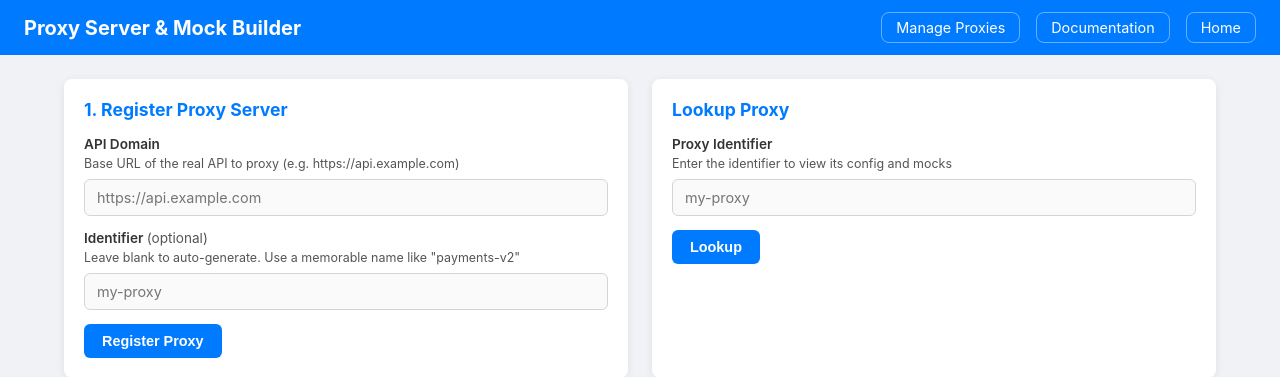
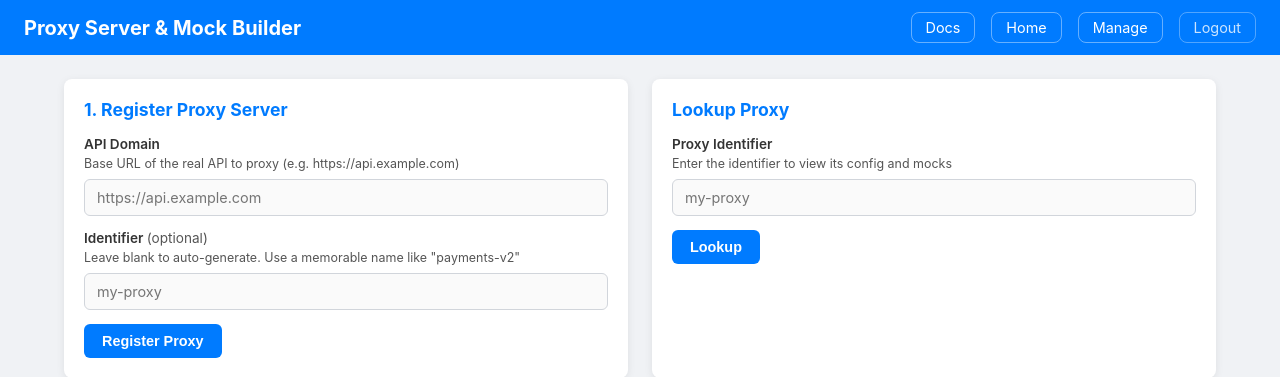
Before and after one commit to iamjpsonkar/JaySoft-PEDtool, a Flask app: page /proxy/ in a window 1280 px wide. Shown: the top 377 px of the page. Run offline with Flask 3, Linux system fonts and the light colour scheme; the visitor is signed in with stand-in values (Sample User, id 1).

Commit message:
Conditional nav: Login when unauthenticated, Manage+Logout when logged in
Same topbar pattern across all pages:
- Not logged in: shows "Login" link (right-aligned)
- Logged in: shows "Manage" + "Logout" links
- Manage page always shows "Logout" (requires auth)

Co-Authored-By: Claude Opus 4.6 (1M context) <noreply@anthropic.com>

```diff
--- a/templates/proxy_manage.html
+++ b/templates/proxy_manage.html
@@ -254,7 +254,7 @@
         <a href="/proxy/">Mock Builder</a>
         <a href="/proxy/helper">Docs</a>
         <a href="/">Home</a>
-        <a href="/logout">Logout</a>
+        <a href="/logout" style="margin-left:auto;opacity:0.8;">Logout</a>
     </div>
 
     <!-- Status Bar -->
--- a/templates/proxy_server.html
+++ b/templates/proxy_server.html
@@ -331,9 +331,14 @@
 <body>
     <div class="topbar">
         <h1>Proxy Server &amp; Mock Builder</h1>
-        <a href="/proxy/manage/">Manage Proxies</a>
-        <a href="/proxy/helper">Documentation</a>
+        <a href="/proxy/helper">Docs</a>
         <a href="/">Home</a>
+        {% if session.get('authenticated') %}
+        <a href="/proxy/manage/">Manage</a>
+        <a href="/logout" style="margin-left:auto;opacity:0.8;">Logout</a>
+        {% else %}
+        <a href="/login" style="margin-left:auto;">Login</a>
+        {% endif %}
     </div>
 
     <div class="page">
```
Also changed, not shown: templates/index.html (+6 -1 lines), templates/proxy_helper.html (+6 -1 lines).
